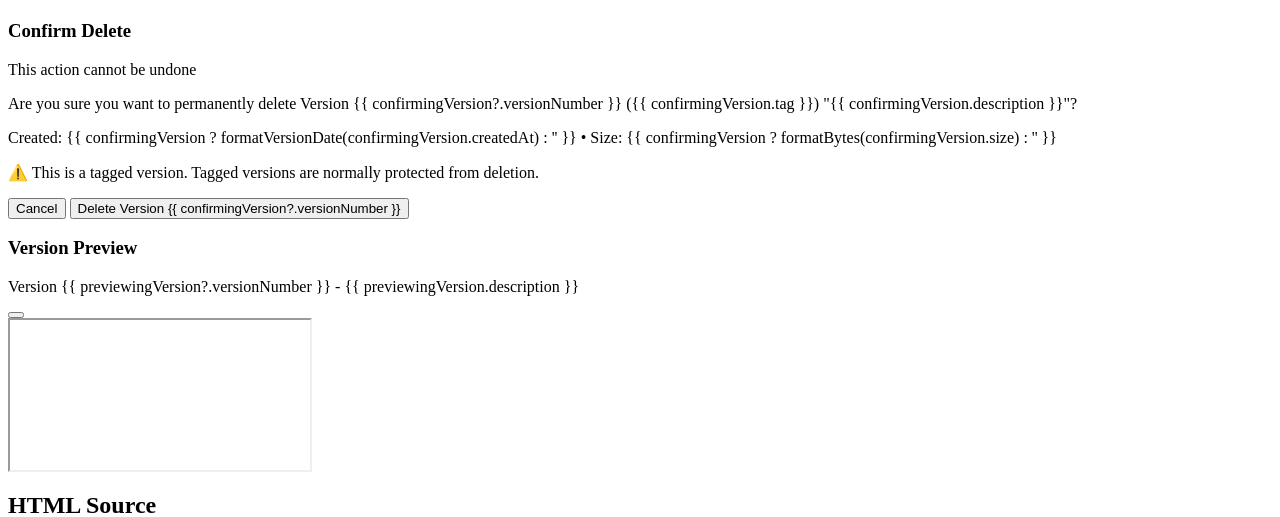
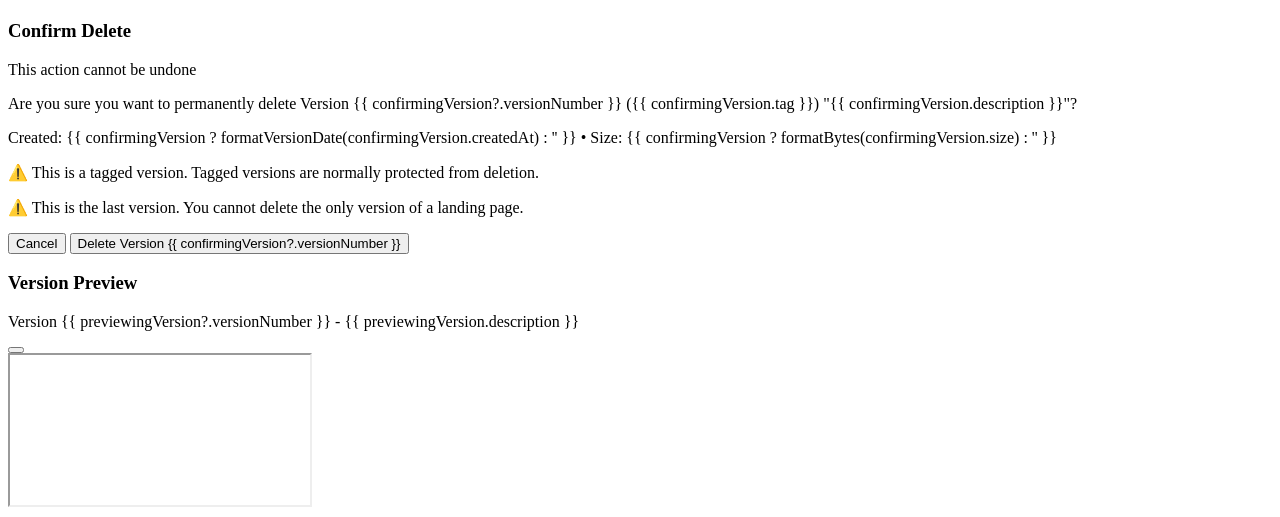
Before and after one commit to javimosch/superlandings, a Node server app: template views/admin/partials/modals/versions.ejs in a window 1280 px wide. Shown: the part 3110-3627 px from the top of the page. Run offline with Node 20, Linux system fonts and the light colour scheme; the template is opened without the code that fills it, so the values that code supplies are empty.

Commit message:
feat: Prevent deletion of the last landing page version
This commit enhances the version management functionality by preventing users from deleting the last remaining version of a landing page.

Changes include:
- Disabling the delete button and updating its tooltip when only one version exists in `views/admin/partials/modals/versions.ejs`.
- Displaying a warning message in the delete confirmation modal if the user attempts to delete the last version.
- Adding logic in `views/admin/partials/scripts.ejs` to prevent the deletion of the last version via the `deleteVersionItem` and `confirmDelete` functions, including user-facing error messages.

```diff
--- a/views/admin/partials/modals/versions.ejs
+++ b/views/admin/partials/modals/versions.ejs
@@ -146,8 +146,8 @@
               </button>
               <!-- Delete button -->
               <button @click="deleteVersionItem(version)"
-                      :disabled="loading['delete-' + version.id] || version.tag"
-                      :title="version.tag ? 'Tagged versions cannot be deleted' : 'Delete version'"
+                      :disabled="loading['delete-' + version.id] || version.tag || versions.length <= 1"
+                      :title="versions.length <= 1 ? 'Cannot delete the last version' : (version.tag ? 'Tagged versions cannot be deleted' : 'Delete version')"
                       class="px-3 py-1 bg-red-100 text-red-700 rounded text-sm hover:bg-red-200 disabled:opacity-50 disabled:cursor-not-allowed">
                 <span v-if="loading['delete-' + version.id]">...</span>
                 <span v-else>🗑️</span>
@@ -240,6 +240,9 @@
         <p v-if="confirmingVersion?.tag" class="text-sm text-red-600 mt-2 font-medium">
           ⚠️ This is a tagged version. Tagged versions are normally protected from deletion.
         </p>
+        <p v-else-if="versions.length <= 1" class="text-sm text-red-600 mt-2 font-medium">
+          ⚠️ This is the last version. You cannot delete the only version of a landing page.
+        </p>
       </div>
 
       <div class="flex gap-3">
@@ -248,7 +251,8 @@
           Cancel
         </button>
         <button @click="confirmDelete"
-                class="flex-1 px-4 py-2 bg-red-600 text-white rounded-lg hover:bg-red-700 transition font-medium">
+                :disabled="versions.length <= 1"
+                class="flex-1 px-4 py-2 bg-red-600 text-white rounded-lg hover:bg-red-700 transition font-medium disabled:opacity-50 disabled:cursor-not-allowed">
           Delete Version {{ confirmingVersion?.versionNumber }}
         </button>
       </div>
```
Also changed, not shown: views/admin/partials/scripts.ejs (+13 -0 lines).
